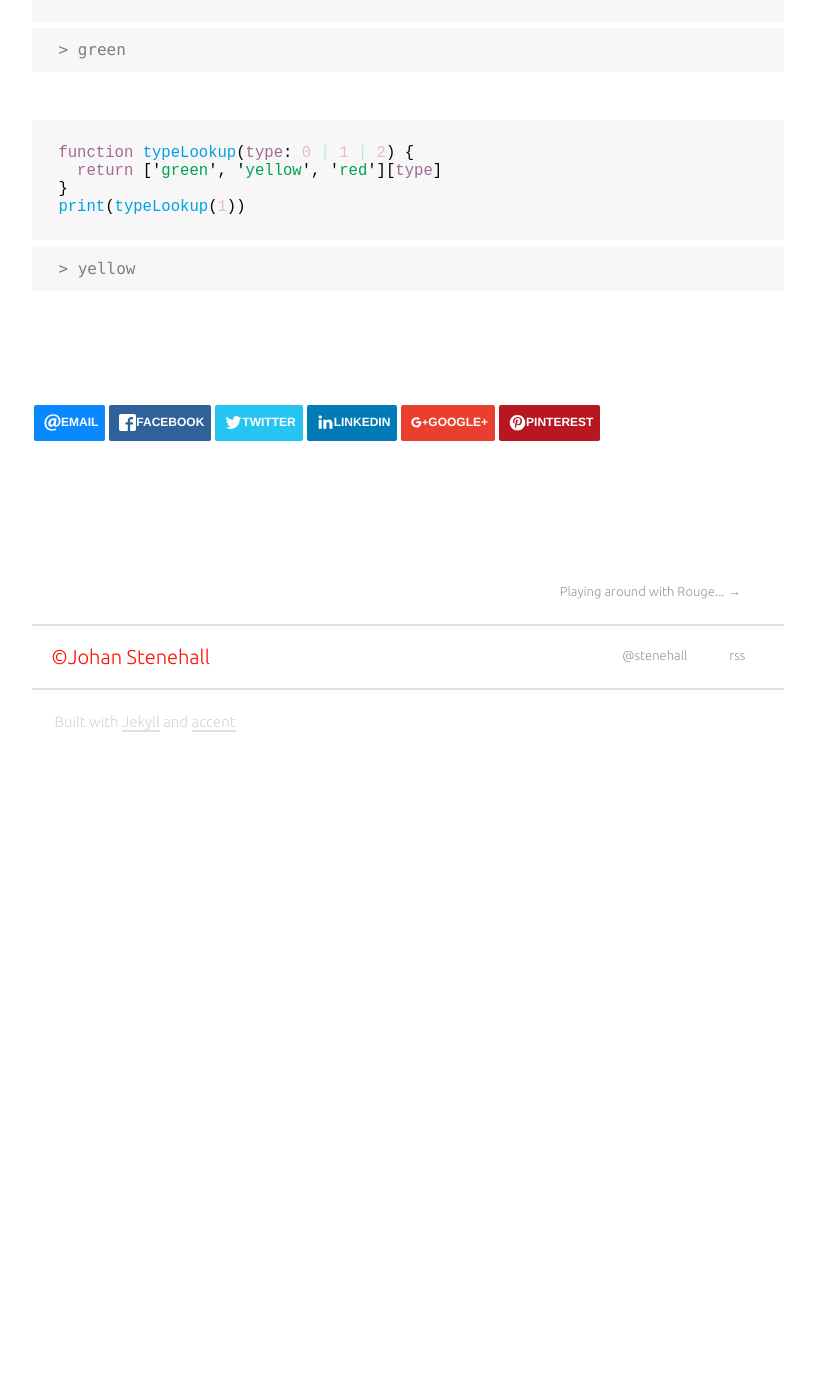
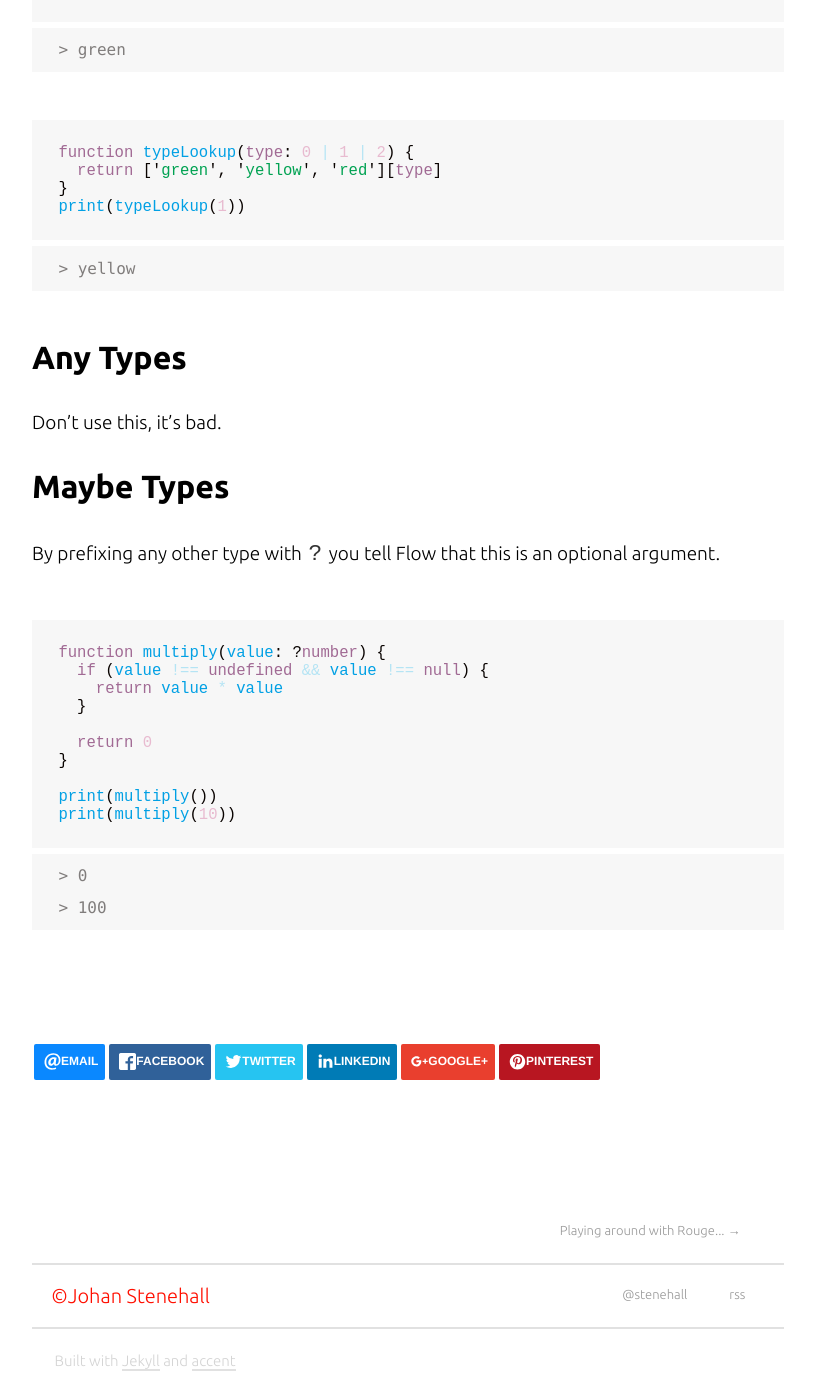
Before and after one commit to stenehall/stenehall.github.io, a Jekyll site: the page built from _posts/2017-07-04-learning-flow.md, in a window 1280 px wide and 1400 px high, scrolled down 2255 px. Shown: the whole window, without its empty margins (232-1047 px from the left). Built offline with Jekyll 4.4.1, drawn with Linux system fonts in a browser that asks for light colours; nearby versions of some CDN libraries; comment, search, counter and statistics services are not loaded; before the commit the page ends 3016 px from its top, so only the background shows below that.

Commit message:
Any and Maybe types

````diff
--- a/_posts/2017-07-04-learning-flow.md
+++ b/_posts/2017-07-04-learning-flow.md
@@ -79,3 +79,25 @@ function typeLookup(type: 0 | 1 | 2) {
 }
 print(typeLookup(1))
 ```
+
+
+## Any Types
+
+Don't use this, it's bad.
+
+## Maybe Types
+
+By prefixing any other type with `?` you tell Flow that this is an optional argument.
+
+```typescript
+function multiply(value: ?number) {
+  if (value !== undefined && value !== null) {
+    return value * value
+  }
+
+  return 0
+}
+
+print(multiply())
+print(multiply(10))
+```
````
Also changed, not shown: code/flow.js (+13 -0 lines).
